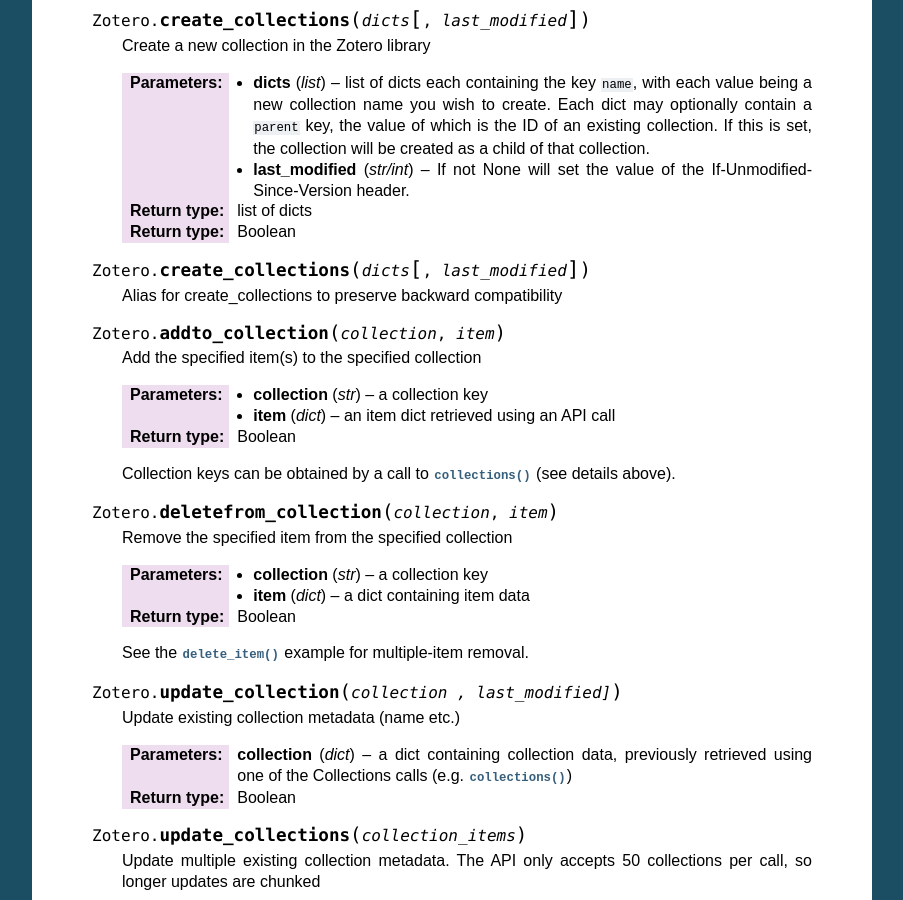
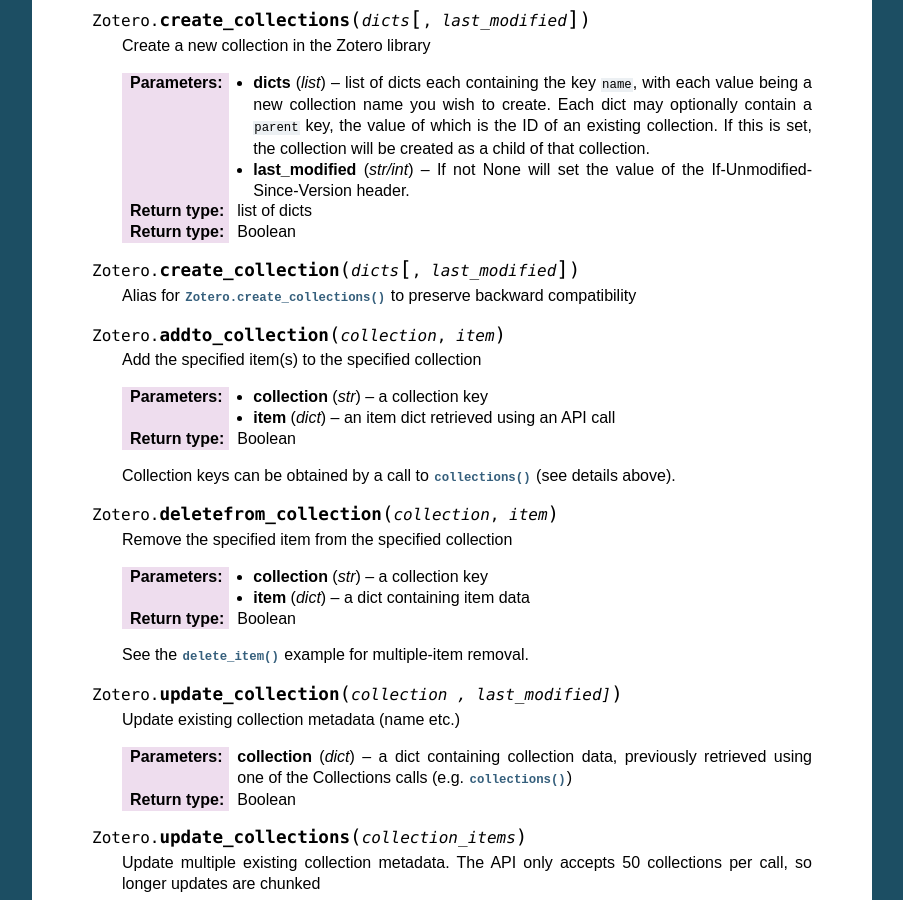
Before and after one commit to urschrei/pyzotero, a Sphinx documentation site: the page built from doc/index.rst, in a window 1280 px wide and 900 px high, scrolled down 17875 px. Shown: the whole window, without its empty margins (198-1101 px from the left). Built offline with Sphinx 7.4.7, drawn with Linux system fonts in a browser that asks for light colours; the version number could not be read and is left out; some of the changed text lies outside the part shown.

Commit message:
Fix docs
Closes #101

```diff
--- a/doc/index.rst
+++ b/doc/index.rst
@@ -1003,9 +1003,9 @@
         :rtype: list of dicts
         :rtype: Boolean
 
-    .. py:method:: Zotero.create_collections(dicts[, last_modified])
+    .. py:method:: Zotero.create_collection(dicts[, last_modified])
 
-        Alias for create_collections to preserve backward compatibility
+        Alias for :py:meth:`Zotero.create_collections()` to preserve backward compatibility
 
     .. py:method:: Zotero.addto_collection(collection, item)
 
```
